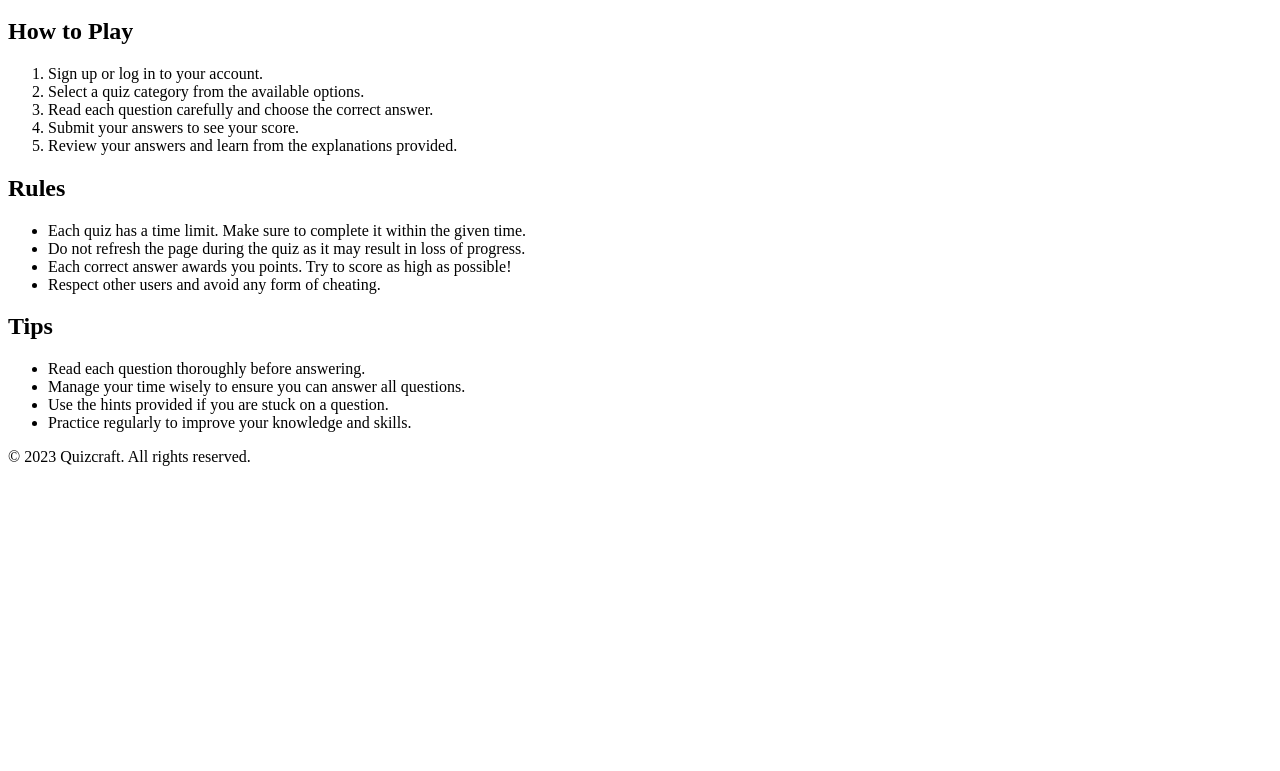
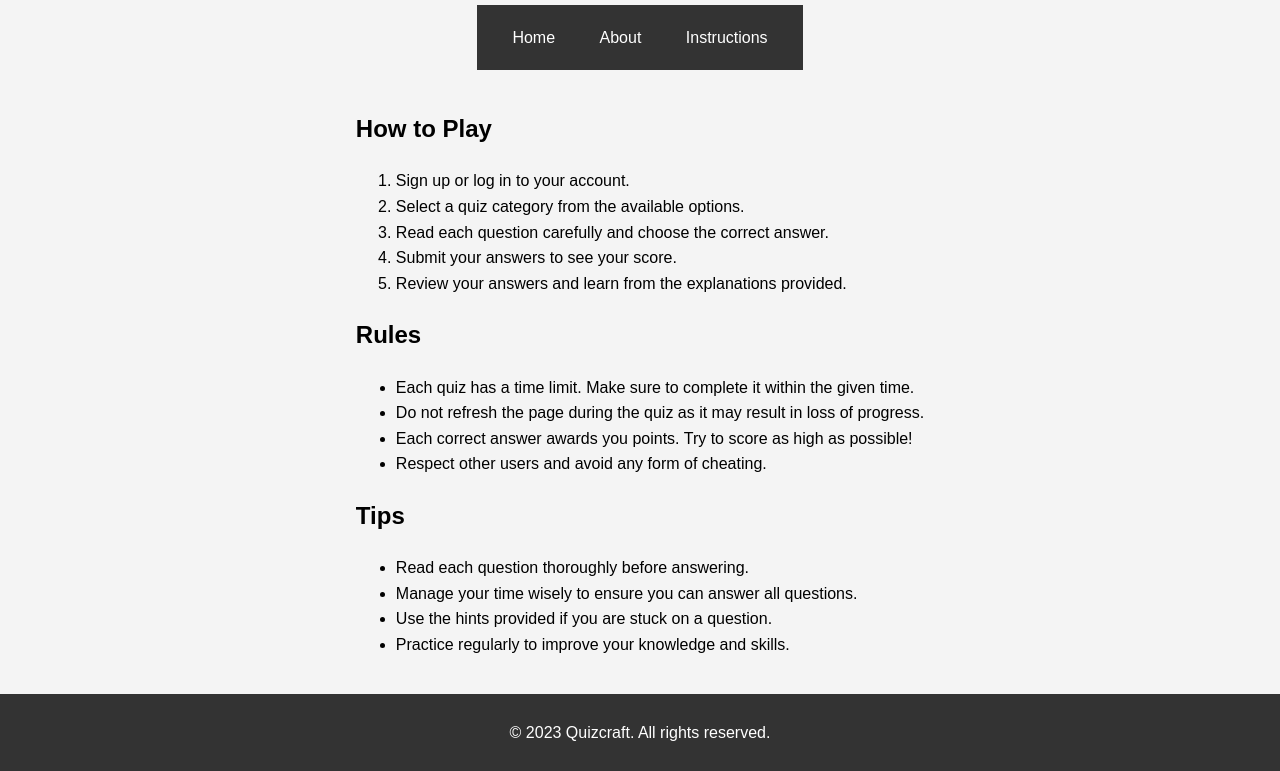
Before and after one commit to rhea164/Quizcraft, a plain HTML site: page pages/instructions.html in a window 1280 px wide. Shown: the part 100-871 px from the top of the page. Before the commit the page ends 800 px from the top, so only its background shows below. Drawn offline with Linux system fonts and the light colour scheme.

Commit message:
added style to all pages

```diff
--- a/pages/instructions.html
+++ b/pages/instructions.html
@@ -4,7 +4,7 @@
     <meta charset="UTF-8">
     <meta name="viewport" content="width=device-width, initial-scale=1.0">
     <title>Quizcraft Instructions</title>
-    <link rel="stylesheet" href="styles.css">
+    <link rel="stylesheet" href="../styles/homestyle.css">
 </head>
 <body>
     <header>
```
Also changed, not shown: pages/about.html (+1 -1 lines).
